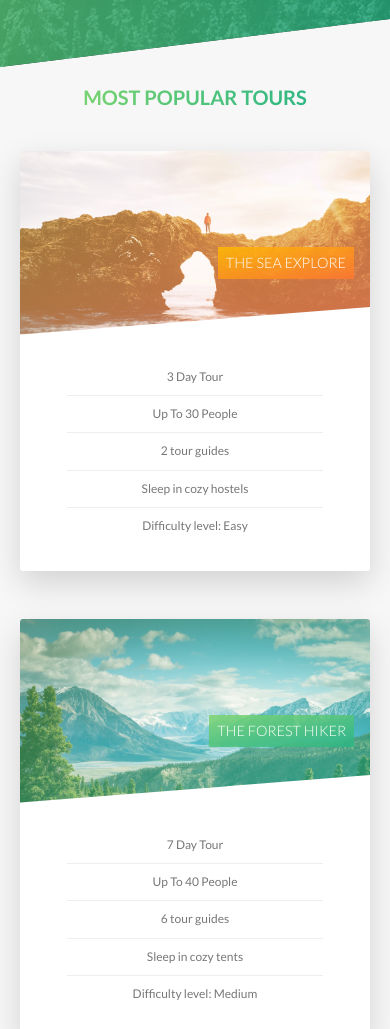
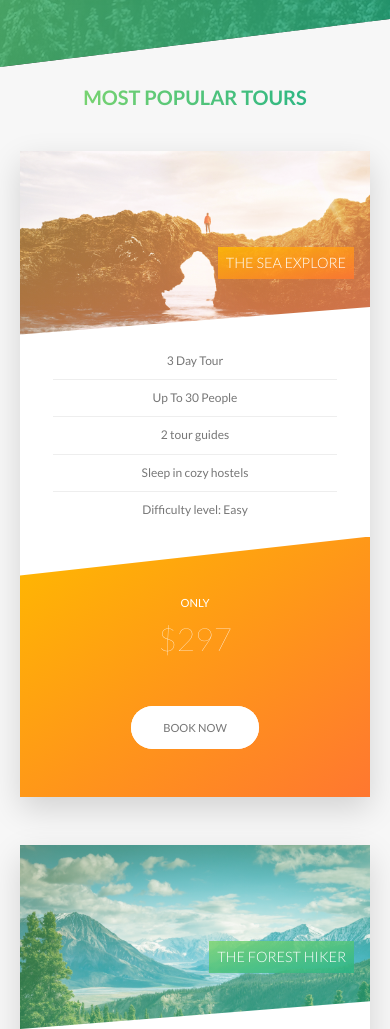
Before and after one commit to Marknjo/natours-css-project, a website built with webpack: page src/index.html in a window 390 px wide. Shown: the part 2461-3490 px from the top of the page. Built offline with nearby package versions, Linux system fonts and the light colour scheme.

Commit message:
Adds media querry breakpoints support for tours cards

```diff
--- a/src/styles/components/_card.scss
+++ b/src/styles/components/_card.scss
@@ -181,4 +181,51 @@
     font-size: 6rem;
     font-weight: 100;
   }
+
+  //Media querries
+  @include respond(tab-pot) {
+    height: auto;
+    border-radius: 3px;
+    background-color: $color-white;
+    box-shadow: 0 1.5rem 4rem rgba($color-black, 0.15);
+
+    &__side {
+      border-radius: 0;
+      height: auto;
+      transition: none;
+      box-shadow: none;
+      position: relative;
+
+      &--back {
+        transform: rotateY(0);
+        clip-path: polygon(0 15%, 100% 0, 100% 100%, 0 100%);
+      }
+    }
+
+    &:hover &__side--front {
+      transform: rotateY(0);
+    }
+
+    &__details {
+      padding: 1rem;
+    }
+
+    //Back Side: Card
+
+    &__cta {
+      position: relative;
+      top: 0;
+      left: 0;
+      transform: translate(0, 0);
+      padding: 7rem 4rem 6rem 4rem;
+    }
+
+    &__price-box {
+      margin-bottom: 5rem;
+    }
+
+    &__price-value {
+      font-size: 4rem;
+    }
+  }
 }
```
